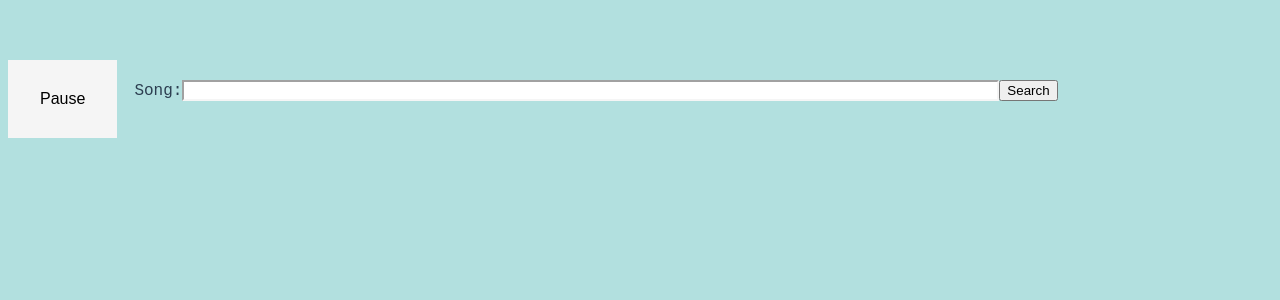
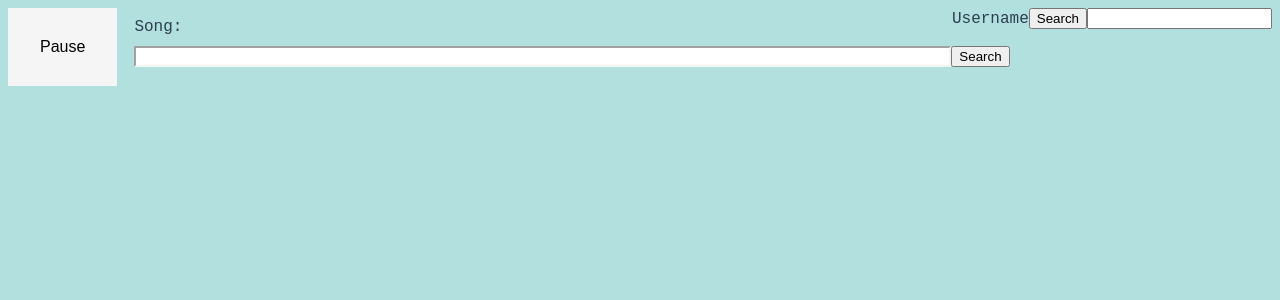
Before and after one commit to jsomwaru/Party-Queue, a Vue app in the folder ui/: page / in a window 1280 px wide. Shown: the top 300 px of the page. Built offline with nearby package versions, Linux system fonts and the light colour scheme; no server answers.

Commit message:
add username input and whoami route

```diff
--- a/ui/src/App.vue
+++ b/ui/src/App.vue
@@ -1,5 +1,6 @@
 <template>
   <ToggleButton/>
+  <UsernameInput/>
   <QList role="queue"></QList>
   <QInput input-label="Song:" input-type="text" ref="searchResults" />
   <ResultList :results="searchResults" ></ResultList>
@@ -10,6 +11,7 @@
   import QInput from './components/QInput.vue';
   import ResultList from "./components/ResultList.vue"
   import ToggleButton from "./components/ToggleButton.vue"
+  import UsernameInput from './components/UsernameInput.vue';
 
   import { ref } from 'vue';
 
@@ -29,6 +31,6 @@
     -moz-osx-font-smoothing: grayscale;
     /* text-align: center; */
     color: #2c3e50;
-    margin-top: 60px;
+    /* margin-top: 60px; */
   }
 </style>
--- a/ui/src/components/QList.vue
+++ b/ui/src/components/QList.vue
@@ -30,9 +30,9 @@ function createSocket() {
       queue.value = qdata
     })
 
-    socket.onclose = () => {
-      retryInterval = setInterval(newQueueConnection, 5000, socket)
-    }
+    // socket.onclose = () => {
+    //   retryInterval = setInterval(newQueueConnection, 5000, socket)
+    // }
 
     socket.onerror = function(err) {
       console.error('Socket encountered error: ', err.message, 'Closing socket');
@@ -59,11 +59,12 @@ function createSocket() {
   </div>
 </template>
 
-<style>
+<style scoped>
   .qlist {
     display: flex;
     overflow-x: auto;
     max-width: 100%;
+    /* margin-top: 60px; */
     /* flex-wrap: wrap; */
   }
 </style>
--- /dev/null
+++ b/ui/src/components/UsernameInput.vue
@@ -0,0 +1,54 @@
+<template>
+  <template v-if="username_set === false">
+    <div class="username-input">
+      <form @submit.prevent="setUsername">
+        <label for="username">Username</label>
+        <input type="text" name="song" :value="username" class="username-input" id="username"/>
+        <button type="submit">Search</button>
+      </form>
+    </div>
+  </template>
+  <template v-else>
+    <span>{{ username }}</span>
+  </template>
+</template>
+
+<script setup>
+  import { defineExpose, ref } from 'vue';
+
+  let username = ref("")
+  let username_set = ref(false)
+
+  defineExpose([username]);
+
+  (function checkUserName() {
+    fetch("/whomai")
+    .then((res) => {res.json()})
+    .then((res) => {
+      if(res.username.length > 0) {
+        username.value = res.username
+        username_set.value = true
+      }
+    })
+  })();
+
+  function setUsername(event) {
+    let formData = new FormData(event.target)
+    fetch("/setuser",{
+      method: "post",
+      body: formData
+    }).then((res) => {
+      if (res.ok)
+        username_set.value = true;
+    })
+  }
+
+</script>
+
+<style scoped>
+
+  .username-input {
+    float: right;
+  }
+
+</style>
```
Also changed, not shown: 2 other files (tests, documents, lock files or other folders).
